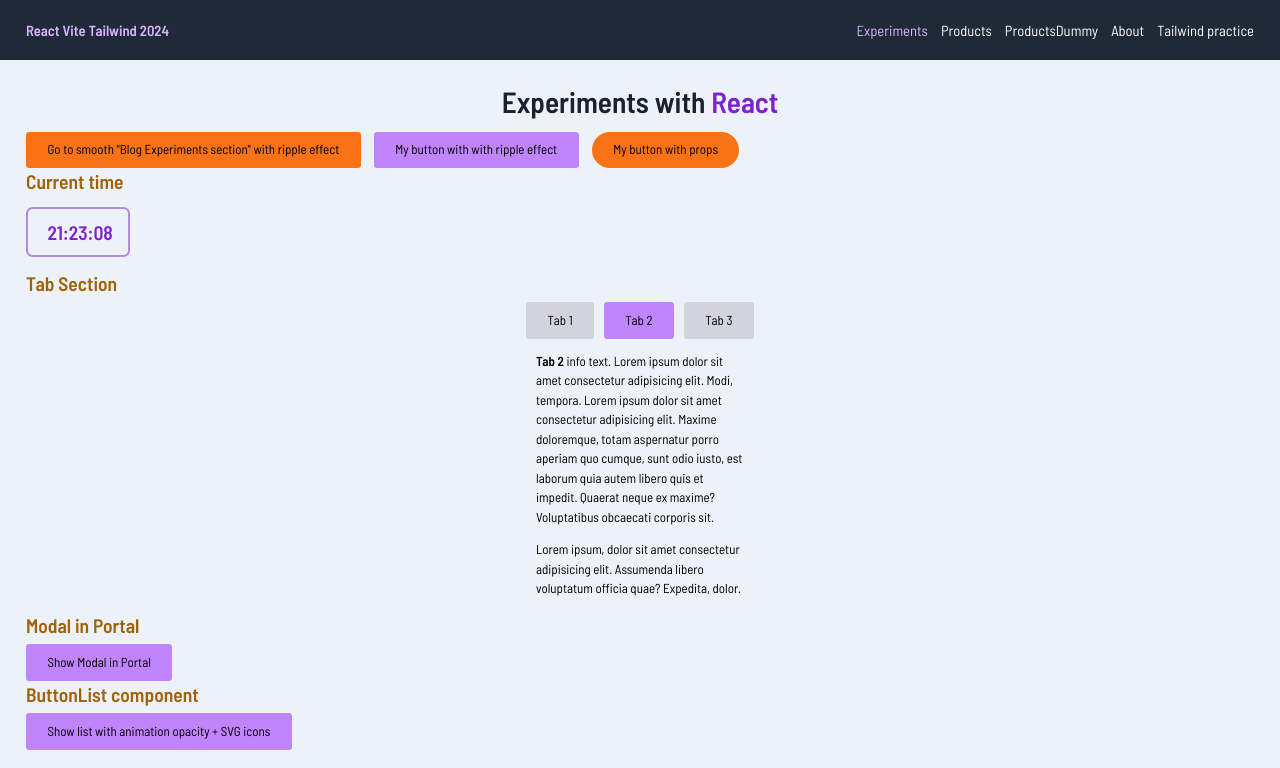
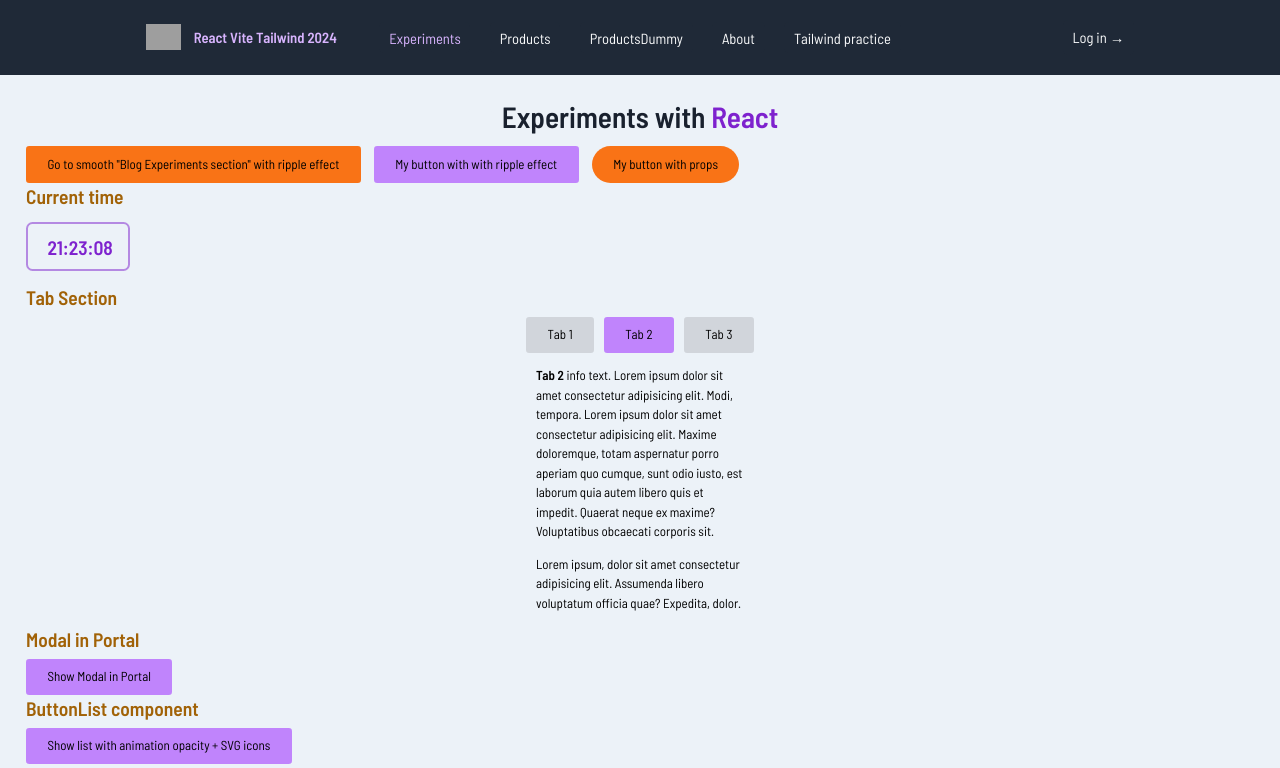
Before and after one commit to avshir/react-vite-ts-tailwind-exp-1, a React (Vite) app: page / in a window 1280 px wide. Shown: the top 768 px of the page. Built offline with nearby package versions, Linux system fonts and the light colour scheme; grey boxes are pictures that could not be loaded.

Commit message:
feat: add FlyoutMenu use tailwindui.com, @headlessui/react

```diff
--- a/package.json
+++ b/package.json
@@ -14,6 +14,7 @@
     "preview": "vite preview"
   },
   "dependencies": {
+    "@headlessui/react": "^2.2.0",
     "@heroicons/react": "^2.1.5",
     "axios": "^1.7.7",
     "classnames": "^2.5.1",
--- a/src/App.tsx
+++ b/src/App.tsx
@@ -4,20 +4,23 @@ import ErrorPage from './pages/ErrorPage';
 import TailwindPage from './pages/TailwindPage';
 import ProductsPage from './pages/ProductsPage';
 import AboutPage from './pages/AboutPage';
-import Navigation from './components/Navigation';
 import ProductDummyPage from './pages/ProductsDummyPage';
 import Experiments from './pages/Experiments';
+// import Navigation from './components/Navigation';
+import FlyoutMenu from './components/FlyoutMenu';
 
 function App() {
   return (
     <>
-      <Navigation />
+      {/* <Navigation /> */}
+      <FlyoutMenu />
       <Routes>
         <Route path="/" element={<Experiments />} />
         <Route path="/products" element={<ProductsPage />} />
         <Route path="/products-dummy" element={<ProductDummyPage />} />
         <Route path="/about" element={<AboutPage />} />
         <Route path="/tailwind" element={<TailwindPage />} />
+        <Route path="/login" element={<h2>Login page in progress ...</h2>} />
         <Route path="*" element={<ErrorPage />} />
       </Routes>
     </>
--- /dev/null
+++ b/src/components/FlyoutMenu/index.tsx
@@ -0,0 +1,133 @@
+// https://tailwindui.com/components/marketing/elements/headers
+// https://tailwindui.com/components/application-ui/navigation/navbars
+import { useState } from 'react';
+import { Link, NavLink } from 'react-router-dom';
+import { classNames } from './../../utils/utils';
+import { Dialog, DialogPanel } from '@headlessui/react';
+import { Bars3Icon, XMarkIcon } from '@heroicons/react/24/outline';
+
+const IMG_LOGO = 'https://tailwindui.com/plus/img/logos/mark.svg?color=purple&shade=300';
+
+const navigation = [
+  { name: 'Experiments', href: '/', current: true },
+  { name: 'Products', href: '/products', current: false },
+  { name: 'ProductsDummy', href: '/products-dummy', current: false },
+  { name: 'About', href: '/about', current: false },
+  { name: 'Tailwind practice', href: '/tailwind', current: false },
+];
+
+export default function FlyoutMenu() {
+  const [mobileMenuOpen, setMobileMenuOpen] = useState(false);
+
+  return (
+    <header className="bg-gray-800 text-lg text-gray-300">
+      <nav
+        aria-label="Global"
+        className="mx-auto flex max-w-7xl items-center justify-between p-6 lg:px-8"
+      >
+        <div className="flex items-center space-x-4 lg:flex-1">
+          <Link to="/" className="-m-1.5 p-1.5">
+            <span className="sr-only">React Vite Tailwind 2024</span>
+            <img alt="logo" src={IMG_LOGO} className="h-8 w-auto" />
+          </Link>
+          <span className="font-bold text-purple-300">React Vite Tailwind 2024</span>
+        </div>
+        {/* Mobile menu button*/}
+        <div className="flex lg:hidden">
+          <button
+            type="button"
+            onClick={() => setMobileMenuOpen(true)}
+            className="-m-2.5 inline-flex items-center justify-center rounded-md p-2.5 text-gray-300 hover:bg-gray-700 hover:text-white"
+          >
+            <span className="sr-only">Open main menu</span>
+            <Bars3Icon aria-hidden="true" className="size-6" />
+          </button>
+        </div>
+        {/* Desktop menu */}
+        <ul className="hidden items-center lg:flex lg:gap-x-6">
+          {navigation.map((item) => (
+            <li>
+              <NavLink
+                key={item.name}
+                to={item.href}
+                className={({ isActive }) =>
+                  `${isActive ? 'active text-purple-300 hover:text-purple-300' : 'text-gray-50 hover:text-white'} rounded-md bg-gray-800 px-3 py-2 hover:bg-gray-700`
+                }
+              >
+                {item.name}
+              </NavLink>
+            </li>
+          ))}
+        </ul>
+        <div className="hidden lg:flex lg:flex-1 lg:justify-end">
+          <NavLink
+            to="/login"
+            className={({ isActive }) =>
+              `${isActive ? 'active text-purple-300 hover:text-purple-300' : 'text-gray-50 hover:text-white'} rounded-md bg-gray-800 px-3 py-2 hover:bg-gray-700`
+            }
+          >
+            Log in <span aria-hidden="true">&rarr;</span>
+          </NavLink>
+        </div>
+      </nav>
+
+      {/* Profile dropdown */}
+      <Dialog open={mobileMenuOpen} onClose={setMobileMenuOpen} className="lg:hidden">
+        <div className="fixed inset-0 z-10" />
+        <DialogPanel className="fixed inset-y-0 right-0 z-10 w-full overflow-y-auto border-l border-gray-300/20 bg-gray-800 px-6 py-6 text-gray-300 sm:max-w-sm sm:ring-1 sm:ring-gray-900/10">
+          <div className="flex items-center justify-between">
+            <Link to="/" className="-m-1.5 p-1.5">
+              <span className="sr-only">React Vite Tailwind 2024</span>
+              <img alt="logo" src={IMG_LOGO} className="h-8 w-auto" />
+            </Link>
+            <button
+              type="button"
+              onClick={() => setMobileMenuOpen(false)}
+              className="-m-2.5 rounded-md p-2.5 text-gray-300 hover:bg-gray-700 hover:text-white"
+            >
+              <span className="sr-only">Close menu</span>
+              <XMarkIcon aria-hidden="true" className="size-6" />
+            </button>
+          </div>
+          <div className="mt-6 flow-root">
+            <div className="-my-6 divide-y divide-gray-300/20">
+              <div className="space-y-2 py-6">
+                {navigation.map((item) => (
+                  <NavLink
+                    key={item.name}
+                    to={item.href}
+                    className={({ isActive }) =>
+                      classNames(
+                        isActive
+                          ? 'active text-purple-300 hover:text-purple-300'
+                          : 'text-gray-50 hover:text-white',
+                        '-mx-3 block rounded-lg px-3 py-2 hover:bg-gray-700'
+                      )
+                    }
+                  >
+                    {item.name}
+                  </NavLink>
+                ))}
+              </div>
+              <div className="py-6">
+                <NavLink
+                  to="/login"
+                  className={({ isActive }) =>
+                    classNames(
+                      isActive
+                        ? 'active text-purple-300 hover:text-purple-300'
+                        : 'text-gray-50 hover:text-white',
+                      '-mx-3 block rounded-lg px-3 py-2 hover:bg-gray-700'
+                    )
+                  }
+                >
+                  Log in
+                </NavLink>
+              </div>
+            </div>
+          </div>
+        </DialogPanel>
+      </Dialog>
+    </header>
+  );
+}
--- /dev/null
+++ b/src/utils/utils.ts
@@ -0,0 +1,3 @@
+export function classNames(...classes: (string | undefined | false)[]): string {
+  return classes.filter(Boolean).join(' ');
+}
```
Also changed, not shown: 1 other file (tests, documents, lock files or other folders).
